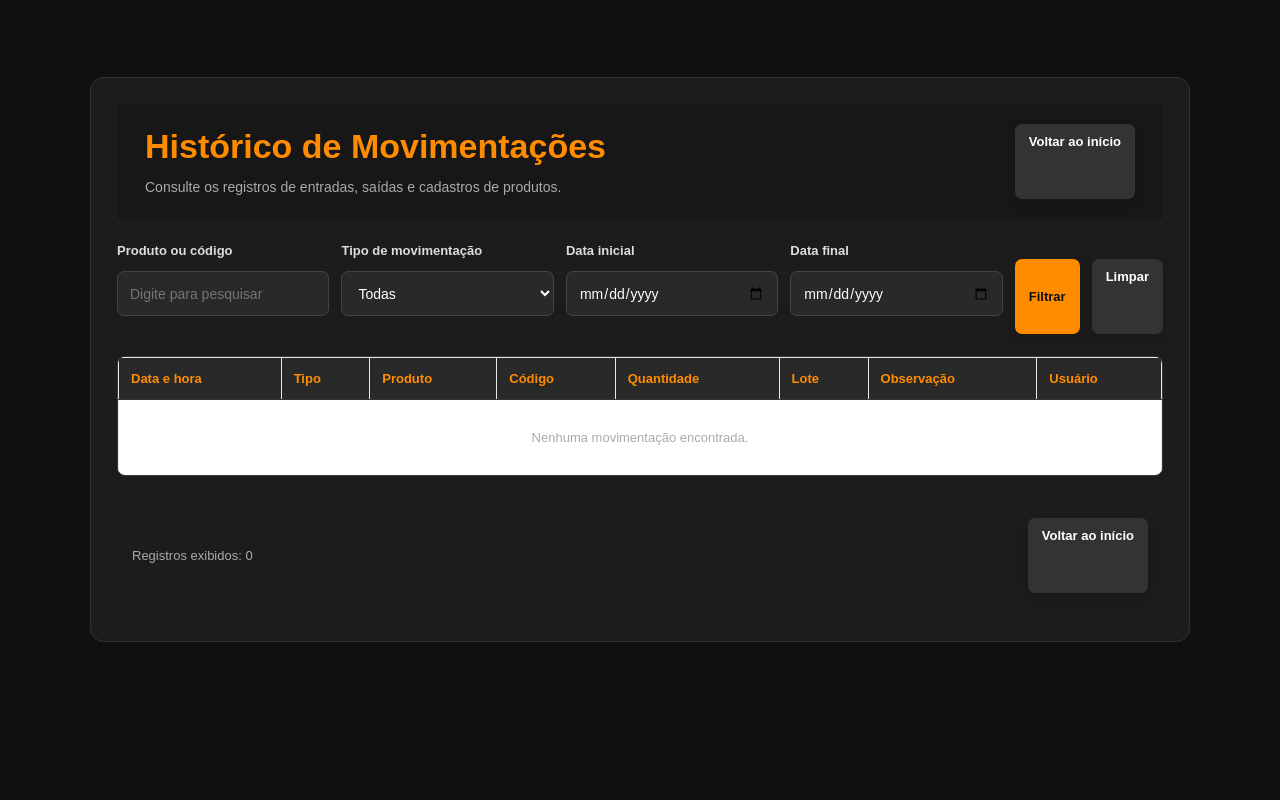
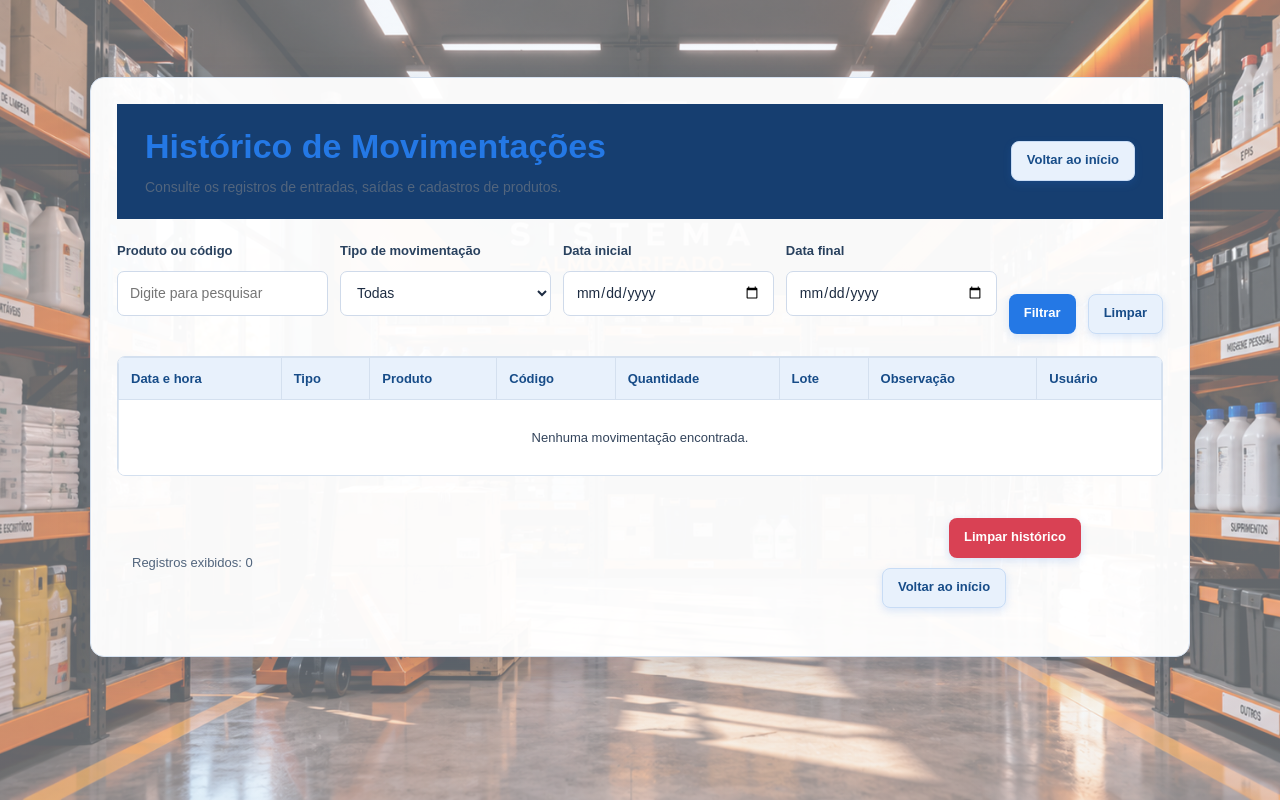
Before and after one commit to jardelcarvalhodev/sistema-almoxarifado, a Flask app: page /historico in a window 1280 px wide. Run offline with Flask 3, Linux system fonts and the light colour scheme; a user stored in the database is signed in; data comes from the database, SQL or seed files in the repository; both versions use the stored data as it was after the commit; data that the repository does not hold is empty.

Commit message:
26/10 at2

```diff
--- a/static/style.css
+++ b/static/style.css
@@ -556,3 +556,80 @@ footer {
         max-width: 100%;
     }
 }
+
+
+/* ==================================================
+   JC SISTEMA — TEMA AZUL E BRANCO (REFINAMENTO)
+   ================================================== */
+:root {
+  --preto: #12315b;
+  --preto-secundario: #1d477d;
+  --laranja: #2478e5;
+  --laranja-hover: #155fc0;
+  --azul: #2478e5;
+  --fundo: #edf4fc;
+  --texto: #1d2c42;
+  --borda: #d4e0ef;
+  --sombra: 0 10px 30px rgba(20, 54, 95, .12);
+}
+body {
+  background-color: #eaf2fb !important;
+  background-image: linear-gradient(rgba(238,246,255,.48), rgba(238,246,255,.48)), url("/static/fundo_estoque.png") !important;
+  background-position: center !important;
+  background-size: cover !important;
+  background-attachment: fixed !important;
+  color: #1d2c42 !important;
+}
+a { color: #1f67bd; }
+a:hover { color: #124a91; }
+.topo, .cabecalho, header.cabecalho, thead {
+  background: #163e70 !important;
+  color: #fff !important;
+}
+.painel, .login-container, .cadastro-container, .ajuda, .secao-ajuda {
+  background: rgba(255,255,255,.94) !important;
+  border: 1px solid rgba(211,226,244,.95) !important;
+  box-shadow: 0 12px 34px rgba(20,54,95,.15) !important;
+}
+button, input[type="submit"], .btn, .botao, .principal {
+  min-height: 40px !important;
+  height: auto !important;
+  width: auto;
+  padding: 10px 16px !important;
+  border-radius: 8px !important;
+  background: #2478e5 !important;
+  color: #fff !important;
+  font-size: 14px !important;
+  font-weight: 650 !important;
+  line-height: 1.25 !important;
+  box-shadow: 0 3px 9px rgba(36,120,229,.16);
+  transition: transform .18s ease, background .18s ease, box-shadow .18s ease;
+}
+button:hover, input[type="submit"]:hover, .btn:hover, .botao:hover, .principal:hover {
+  background: #155fc0 !important;
+  color: #fff !important;
+  transform: translateY(-1px);
+  box-shadow: 0 6px 14px rgba(36,120,229,.24);
+}
+.secundario, .btn-secundario, .botao-voltar {
+  background: #e8f1fc !important;
+  color: #174c88 !important;
+  border: 1px solid #c8dcf5 !important;
+}
+.secundario:hover, .btn-secundario:hover, .botao-voltar:hover {
+  background: #d8e9fc !important;
+  color: #123b6c !important;
+}
+.perigo, .btn-perigo, .botao-excluir {
+  background: #d94154 !important;
+  color: #fff !important;
+}
+input:focus, select:focus, textarea:focus {
+  border-color: #2478e5 !important;
+  box-shadow: 0 0 0 3px rgba(36,120,229,.16) !important;
+}
+table { background: rgba(255,255,255,.97) !important; }
+thead, th { background: #e8f1fc !important; color: #174c88 !important; }
+tbody tr:nth-child(even) { background: #f5f9ff !important; }
+tbody tr:hover { background: #e8f2ff !important; }
+td { color: #33445b !important; }
--- a/templates/historico.html
+++ b/templates/historico.html
@@ -229,6 +229,31 @@
             .acoes .botao { width: 100%; }
         }
     </style>
+
+    <style>
+      body { background: linear-gradient(rgba(236,245,255,.42), rgba(236,245,255,.42)), url("{{ url_for('static', filename='fundo_estoque.png') }}") center / cover fixed no-repeat !important; color: #1d2c42 !important; }
+      .painel { background: rgba(255,255,255,.96) !important; border-color: #d4e0ef !important; box-shadow: 0 12px 34px rgba(20,54,95,.15) !important; }
+      h1 { color: #2478e5 !important; }
+      .subtitulo, .contador { color: #52657d !important; }
+      label { color: #29415e !important; }
+      input, select { background: #fff !important; color: #1d2c42 !important; border-color: #cfdaea !important; }
+      input:focus, select:focus { border-color: #2478e5 !important; }
+      .botao { min-height: 40px !important; padding: 10px 15px !important; font-size: 13px !important; }
+      .principal { background: #2478e5 !important; color: #fff !important; }
+      .secundario { background: #e8f1fc !important; color: #174c88 !important; }
+      .perigo { background: #d94154 !important; color: #fff !important; }
+      .tabela-wrapper { border-color: #d4e0ef !important; }
+      th { background: #e8f1fc !important; color: #174c88 !important; border-color: #d4e0ef !important; }
+      td { color: #33445b !important; border-color: #dfe7f1 !important; }
+      tbody tr:hover { background: #e8f2ff !important; }
+      .entrada { background: #d9f8e6 !important; color: #12683b !important; }
+      .saida { background: #ffe3e7 !important; color: #a61f36 !important; }
+      .cadastro { background: #e8e2ff !important; color: #5033a0 !important; }
+      .outro { background: #e8f1fc !important; color: #174c88 !important; }
+      .mensagem { background: #e8f2ff !important; color: #174c88 !important; border-color: #c8dcf5 !important; }
+      .acoes form { margin: 0; }
+    </style>
+
 </head>
 
 <body>
@@ -359,7 +384,7 @@
                 </span>
 
                 <div class="acoes">
-                    {% if session.get('tipo') == 'admin' %}
+                    {% if session.get('perfil') == 'admin' %}
                         <form
                             method="POST"
                             action="{{ url_for('limpar_historico') }}"
```
Also changed, not shown: templates/index.html (+16 -0 lines), estoque.db.
